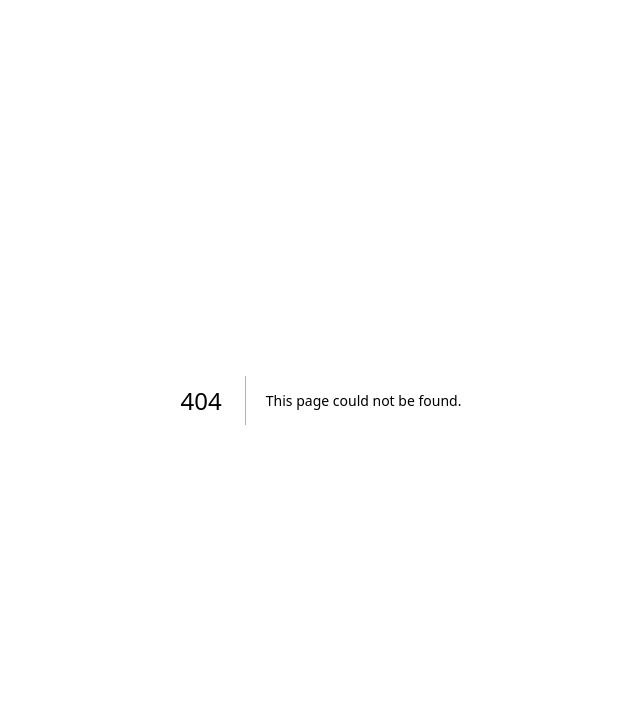
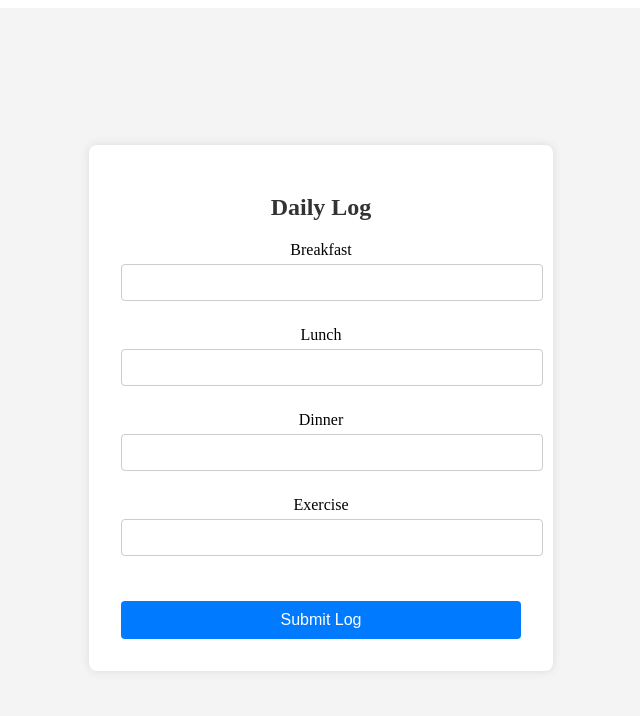
Before and after one commit to shyamddesai/NutriPapi, a Next.js app in the folder Frontend/: page /daily_log in a window 1280 px wide. Before the commit this address had no page. Shown: the top 716 px of the page, without its empty margins (319-959 px from the left). Built offline with nearby package versions, Linux system fonts and the light colour scheme.

Commit message:
implement daily_log frontend

```diff
--- /dev/null
+++ b/Frontend/src/css/daily_log.module.css
@@ -0,0 +1,80 @@
+/* daily_log.module.css */
+.logContainer {
+    display: flex;
+    justify-content: center;
+    align-items: center;
+    min-height: 100vh;
+    background-color: #f4f4f4;
+}
+
+.card {
+    background: #fff;
+    padding: 2rem;
+    border-radius: 8px;
+    box-shadow: 0 0 10px rgba(0, 0, 0, 0.1);
+    width: 100%;
+    max-width: 400px;
+    margin: 1rem;
+    text-align: center;
+}
+
+.title {
+    font-size: 24px;
+    color: #333;
+    margin-bottom: 20px;
+}
+
+.form {
+    display: flex;
+    flex-direction: column;
+}
+
+.inputGroup {
+    margin-bottom: 15px;
+}
+
+.label {
+    display: block;
+    margin-bottom: 5px;
+}
+
+.inputField {
+    width: 100%;
+    padding: 10px;
+    border: 1px solid #ccc;
+    border-radius: 4px;
+    margin-bottom: 10px;
+}
+
+.submitButton {
+    padding: 10px 15px;
+    background-color: #007bff;
+    color: white;
+    border: none;
+    border-radius: 4px;
+    cursor: pointer;
+    font-size: 16px;
+    margin-top: 20px;
+    transition: background-color 0.3s ease;
+}
+
+.submitButton:hover {
+    background-color: #0056b3;
+}
+
+.successNotification {
+    position: fixed;
+    top: 50%;
+    left: 50%;
+    transform: translate(-50%, -50%);
+    padding: 1rem;
+    background-color: #28a745;
+    color: white;
+    border-radius: 8px;
+    box-shadow: 0 2px 10px rgba(0, 0, 0, 0.1);
+    z-index: 1000;
+    width: 90%;
+    max-width: 400px;
+    margin: 0 auto;
+    text-align: center;
+}
--- /dev/null
+++ b/Frontend/src/pages/daily_log.tsx
@@ -0,0 +1,108 @@
+import axios from 'axios';
+import React, { useState, ChangeEvent, FormEvent } from 'react';
+import styles from '/src/css/daily_log.module.css';
+
+const LogPage = () => {
+    const [mealLog, setMealLog] = useState({
+        breakfast: '',
+        lunch: '',
+        dinner: '',
+        exercise: '',
+    });
+
+    const [showSuccess, setShowSuccess] = useState(false);
+
+    const handleChange = (e: ChangeEvent<HTMLInputElement>) => {
+        const { name, value } = e.target;
+        setMealLog({ ...mealLog, [name]: value });
+    };
+
+    const handleSubmit = async (e: FormEvent<HTMLFormElement>) => {
+        e.preventDefault();
+        const url = 'daily_logs/';
+        try {
+            const response = await axios.post(url, mealLog, { withCredentials: true });
+            console.log(response.data);
+            setShowSuccess(true);
+            setTimeout(() => setShowSuccess(false), 3000);
+        } catch (error) {
+            if (axios.isAxiosError(error) && error.response) {
+                console.error('Error response', error.response.data);
+            } else if (error instanceof Error) {
+                console.error('Error message', error.message);
+            } else {
+                console.error('Unexpected error', error);
+            }
+        }
+    };
+
+    return (
+        <div className={styles.logContainer}>
+            <div className={styles.card}>
+                <h1 className={styles.title}>Daily Log</h1>
+                <form onSubmit={handleSubmit} className={styles.form}>
+                    <div className={styles.inputGroup}>
+                        <label htmlFor="breakfast" className={styles.label}>Breakfast</label>
+                        <input
+                            type="text"
+                            id="breakfast"
+                            name="breakfast"
+                            value={mealLog.breakfast}
+                            onChange={handleChange}
+                            className={styles.inputField}
+                            required
+                        />
+                    </div>
+
+                    <div className={styles.inputGroup}>
+                        <label htmlFor="lunch" className={styles.label}>Lunch</label>
+                        <input
+                            type="text"
+                            id="lunch"
+                            name="lunch"
+                            value={mealLog.lunch}
+                            onChange={handleChange}
+                            className={styles.inputField}
+                            required
+                        />
+                    </div>
+
+                    <div className={styles.inputGroup}>
+                        <label htmlFor="dinner" className={styles.label}>Dinner</label>
+                        <input
+                            type="text"
+                            id="dinner"
+                            name="dinner"
+                            value={mealLog.dinner}
+                            onChange={handleChange}
+                            className={styles.inputField}
+                            required
+                        />
+                    </div>
+
+                    <div className={styles.inputGroup}>
+                        <label htmlFor="exercise" className={styles.label}>Exercise</label>
+                        <input
+                            type="text"
+                            id="exercise"
+                            name="exercise"
+                            value={mealLog.exercise}
+                            onChange={handleChange}
+                            className={styles.inputField}
+                            required
+                        />
+                    </div>
+                    <button type="submit" className={styles.submitButton}>Submit Log</button>
+                </form>
+            </div>
+
+            {showSuccess && (
+                <div className={styles.successNotification}>
+                    Log submitted successfully!
+                </div>
+            )}
+        </div>
+    );
+};
+
+export default LogPage;
```
